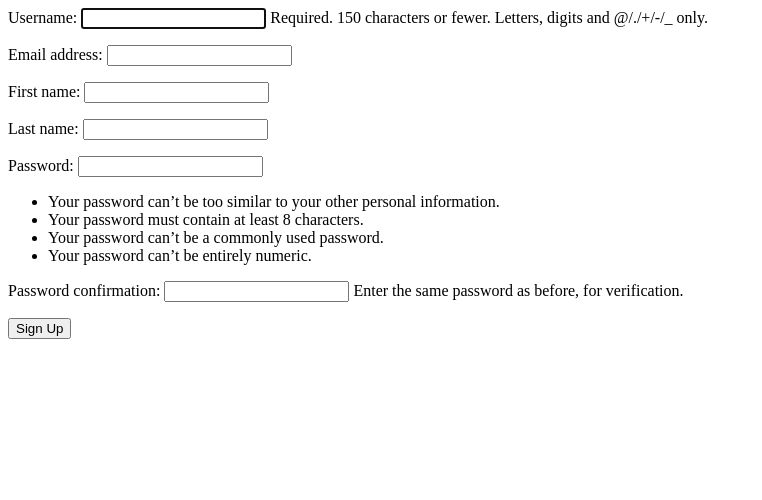
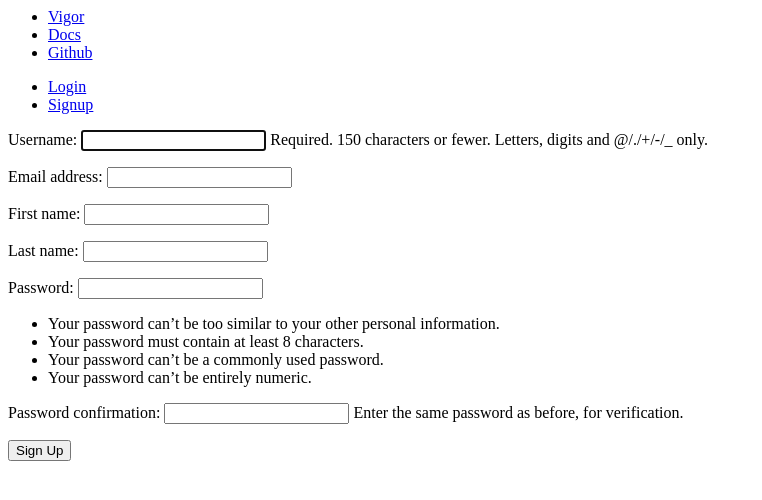
Before and after one commit to juliancoleman/vigor, a Django app: page /vigor/signup/ in a window 1280 px wide. Shown: the top 500 px of the page, without its empty margins (0-762 px from the left). Run offline with Django 3.2, Linux system fonts and the light colour scheme.

Commit message:
Feature/logout (#9)

```diff
--- a/vigor/helpers.py
+++ b/vigor/helpers.py
@@ -1,5 +1,5 @@
 from django.http import HttpResponse
 
 def redirect_if_authenticated(request):
-    if request.user.is_authenticated:
+    if request.user.is_authenticated():
         return HttpResponseRedirect("/vigor/dashboard")
--- a/vigor/templates/vigor/add-item.html
+++ b/vigor/templates/vigor/add-item.html
@@ -0,0 +1 @@
+{% include "vigor/header.html" %}
--- a/vigor/templates/vigor/dashboard.html
+++ b/vigor/templates/vigor/dashboard.html
@@ -1,4 +1,4 @@
 {% load staticfiles %}
 <link rel="stylesheet" type="text/css" href="{% static 'vigor/style.css' %}">
-
+{% include "vigor/header.html" %}
 <h2>Dashboard</h2>
--- a/vigor/templates/vigor/edit-item.html
+++ b/vigor/templates/vigor/edit-item.html
@@ -0,0 +1 @@
+{% include "vigor/header.html" %}
--- /dev/null
+++ b/vigor/templates/vigor/header.html
@@ -0,0 +1,21 @@
+<header>
+  <nav>
+    <ul>
+      <li><a href="#">Vigor</a></li>
+      <li><a href="https://juliancoleman.github.io/docs">Docs</a></li>
+      <li><a href="https://github.com/juliancoleman/vigor">Github</a></li>
+    </ul>
+    {% if not user.is_authenticated %}
+    <ul>
+      <li><a href="/vigor/login">Login</a></li>
+      <li><a href="/vigor/signup">Signup</a></li>
+    </ul>
+    {% else %}
+    <ul>
+      <li><a href="/vigor/dashboard">Dashboard</a></li>
+      <li><a href="/vigor/profile">{{user.username}}</a></li>
+      <li><a href="/vigor/logout">Logout</a></li>
+    </ul>
+    {% endif %}
+  </nav>
+</header>
--- a/vigor/templates/vigor/index.html
+++ b/vigor/templates/vigor/index.html
@@ -0,0 +1 @@
+{% include "vigor/header.html" %}
--- a/vigor/templates/vigor/profile.html
+++ b/vigor/templates/vigor/profile.html
@@ -0,0 +1 @@
+{% include "vigor/header.html" %}
--- a/vigor/templates/vigor/signup.html
+++ b/vigor/templates/vigor/signup.html
@@ -1,6 +1,6 @@
 {% load staticfiles %}
 <link rel="stylesheet" href="{% static 'vigor/style.css' %}">
-
+{% include "vigor/header.html" %}
 <form method="post">
   {% csrf_token %}
   {{ form.as_p }}
--- a/vigor/urls.py
+++ b/vigor/urls.py
@@ -7,7 +7,7 @@
     url(r'^$', views.index, name='index'),
     url(r'^login/$', views.login, name='login'),
     url(r'^signup/$', views.signup, name='signup'),
-    url(r'^logout/$', 'django.contrib.auth.views.logout'),
+    url(r'^logout/$', views.logout, name='logout'),
     url(r'^dashboard/$', views.dashboard, name='dashboard'),
     url(r'^profile/$', views.profile, name='profile'),
     url(r'^add_item/$', views.add_item, name='add_item'),
--- a/vigor/views.py
+++ b/vigor/views.py
@@ -2,10 +2,11 @@
 from django.http import HttpResponse, HttpResponseRedirect
 from django.template import loader
 from .forms import UserCreationFormExtended
-from django.contrib.auth import authenticate
+from django.contrib.auth import authenticate, logout as auth_logout
 from django.contrib.auth import login as auth_login
 from django.views.decorators.csrf import csrf_exempt
 from .models import User
+from django.contrib.auth.decorators import login_required
 from .helpers import redirect_if_authenticated
 
 def index(request):
@@ -50,12 +51,20 @@
         form = UserCreationFormExtended()
     return render(request, 'vigor/signup.html', {'form': form})
 
+@login_required
+def logout(request):
+    auth_logout(request)
+    return HttpResponseRedirect("/vigor/")
+
+@login_required
 def dashboard(request):
     return render(request, 'vigor/dashboard.html')
 
+@login_required
 def profile(request):
     return HttpResponse("Profile Page.")
 
+@login_required
 def add_item(request):
     return HttpResponse("Should include a form with a redirect to dash on submit. The data entered should also appear on the dash")
 
```
Also changed, not shown: vigor/templates/vigor/login.html (+9 -12 lines).
